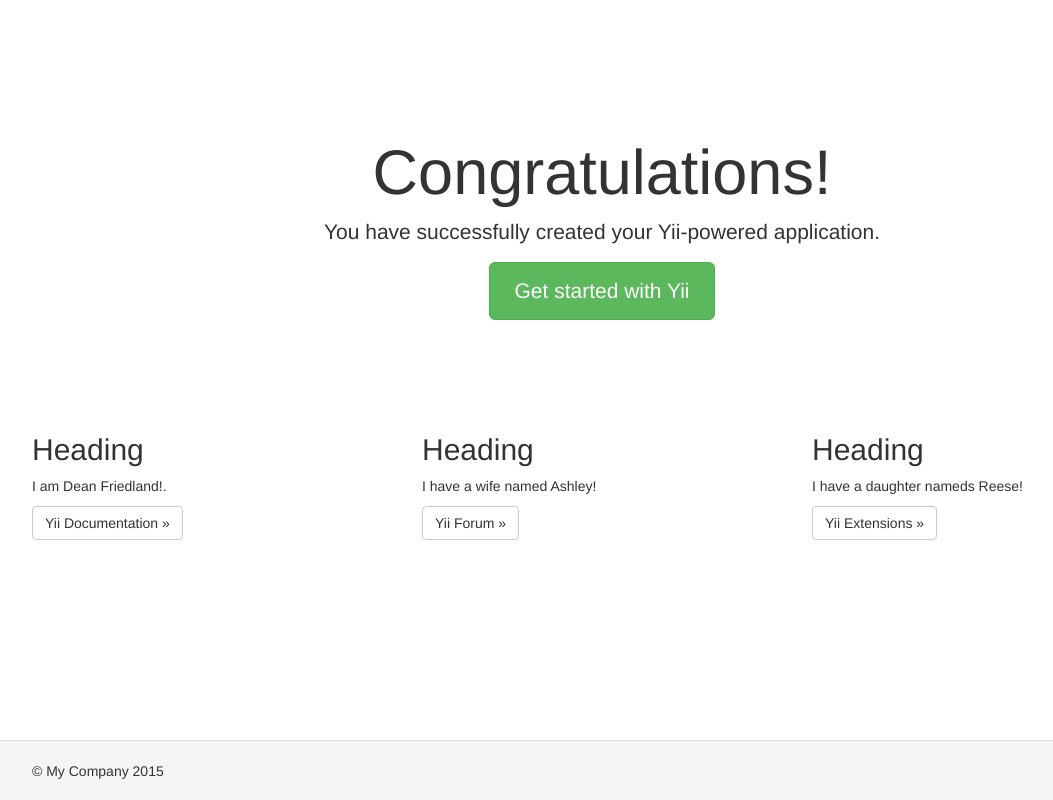
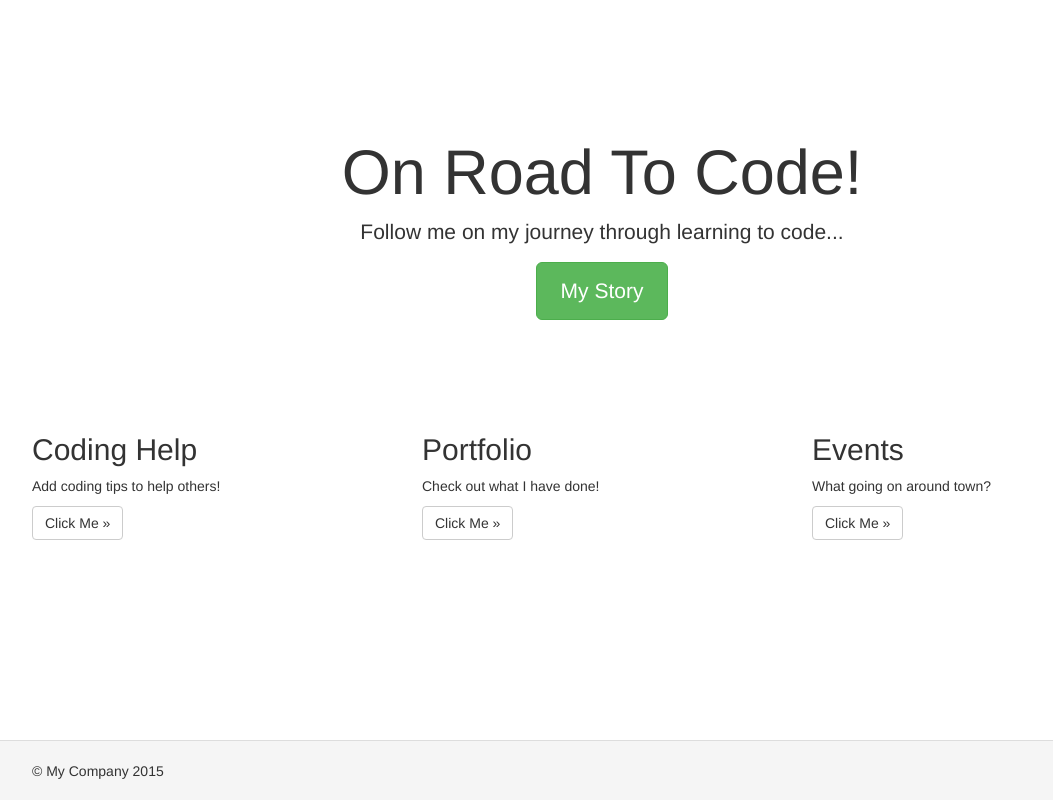
Before and after one commit to dfmmalaw/Portfolio-PHP-, a Yii app: template views/site/index.php in a window 1280 px wide. Shown: the whole page, without its empty margins (38-1091 px from the left). Run offline with PHP 8.4 and a stand-in for Yii, Linux system fonts and the light colour scheme; the template is opened without the code that fills it, so the values that code supplies are empty; some libraries are stand-ins or nearby versions.

Commit message:
added content to homepage view

```diff
--- a/views/site/index.php
+++ b/views/site/index.php
@@ -7,36 +7,36 @@ $this->title = 'My Yii Application';
 <div class="site-index">
 
     <div class="jumbotron">
-        <h1>Congratulations!</h1>
+        <h1>On Road To Code!</h1>
 
-        <p class="lead">You have successfully created your Yii-powered application.</p>
+        <p class="lead">Follow me on my journey through learning to code...</p>
 
-        <p><a class="btn btn-lg btn-success" href="http://www.yiiframework.com">Get started with Yii</a></p>
+        <p><a class="btn btn-lg btn-success" href="http://www.yiiframework.com">My Story</a></p>
     </div>
 
     <div class="body-content">
 
         <div class="row">
             <div class="col-lg-4">
-                <h2>Heading</h2>
+                <h2>Coding Help</h2>
 
-                <p>I am Dean Friedland!.</p>
+                <p>Add coding tips to help others!</p>
 
-                <p><a class="btn btn-default" href="http://www.yiiframework.com/doc/">Yii Documentation &raquo;</a></p>
+                <p><a class="btn btn-default" href="http://www.yiiframework.com/doc/">Click Me &raquo;</a></p>
             </div>
             <div class="col-lg-4">
-                <h2>Heading</h2>
+                <h2>Portfolio</h2>
 
-                <p>I have a wife named Ashley!</p>
+                <p>Check out what I have done!</p>
 
-                <p><a class="btn btn-default" href="http://www.yiiframework.com/forum/">Yii Forum &raquo;</a></p>
+                <p><a class="btn btn-default" href="http://www.yiiframework.com/forum/">Click Me &raquo;</a></p>
             </div>
             <div class="col-lg-4">
-                <h2>Heading</h2>
+                <h2>Events</h2>
 
-                <p>I have a daughter nameds Reese!</p>
+                <p>What going on around town?</p>
 
-                <p><a class="btn btn-default" href="http://www.yiiframework.com/extensions/">Yii Extensions &raquo;</a></p>
+                <p><a class="btn btn-default" href="http://www.yiiframework.com/extensions/">Click Me &raquo;</a></p>
             </div>
         </div>
 
```
